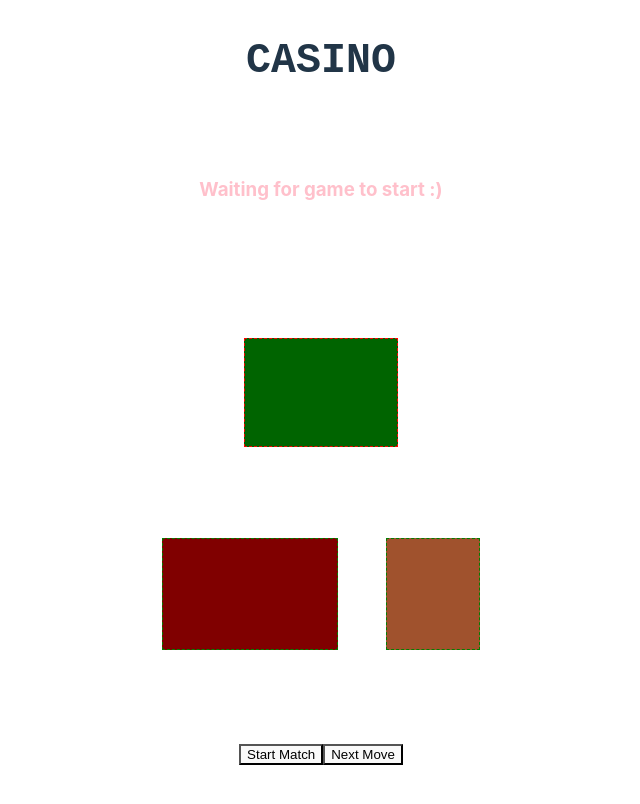
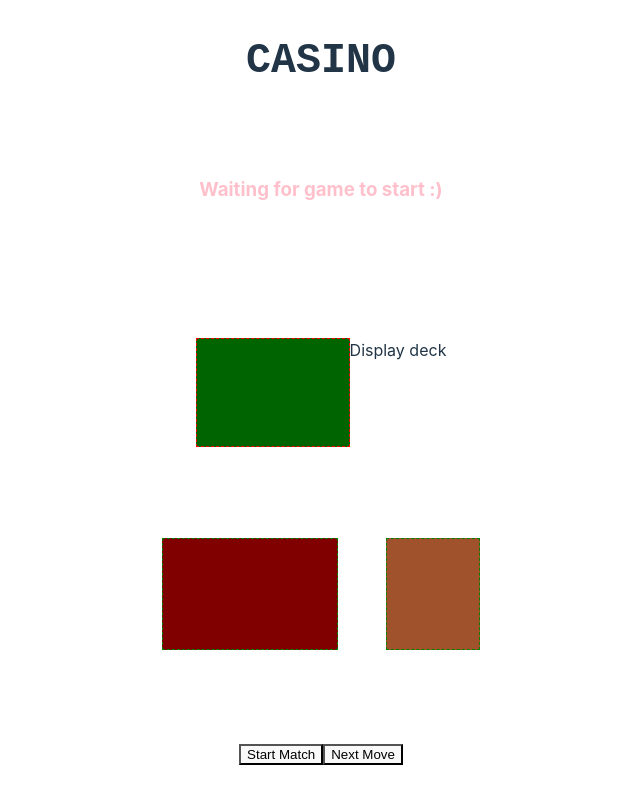
Before and after one commit to jhurt98/casino-game, a React (Vite) app: page / in a window 1280 px wide. Shown: the top 804 px of the page, without its empty margins (157-797 px from the left). Built offline with nearby package versions, Linux system fonts and the light colour scheme.

Commit message:
made div to display deck next to field

```diff
--- a/src/Game.tsx
+++ b/src/Game.tsx
@@ -279,10 +279,15 @@ function Game() {
                 <h3 style={{ color: "pink" }}> {status} </h3>
                 <div> {createPlayerComponents(allPlayers, currentMove)} </div>
             </div>
-            <div className="field">
-                {" "}
-                {createCardComponents(currentTable, selectingPileCards)}
+            <div style={{ display: "flex" }}>
+                <div className="field">
+                    {createCardComponents(currentTable, selectingPileCards)}
+                </div>
+                <div>
+                    Display deck
+                </div>
             </div>
+
             <div style={{ display: "flex" }}>
                 <div className="playerHand">
                     {" "}
```
